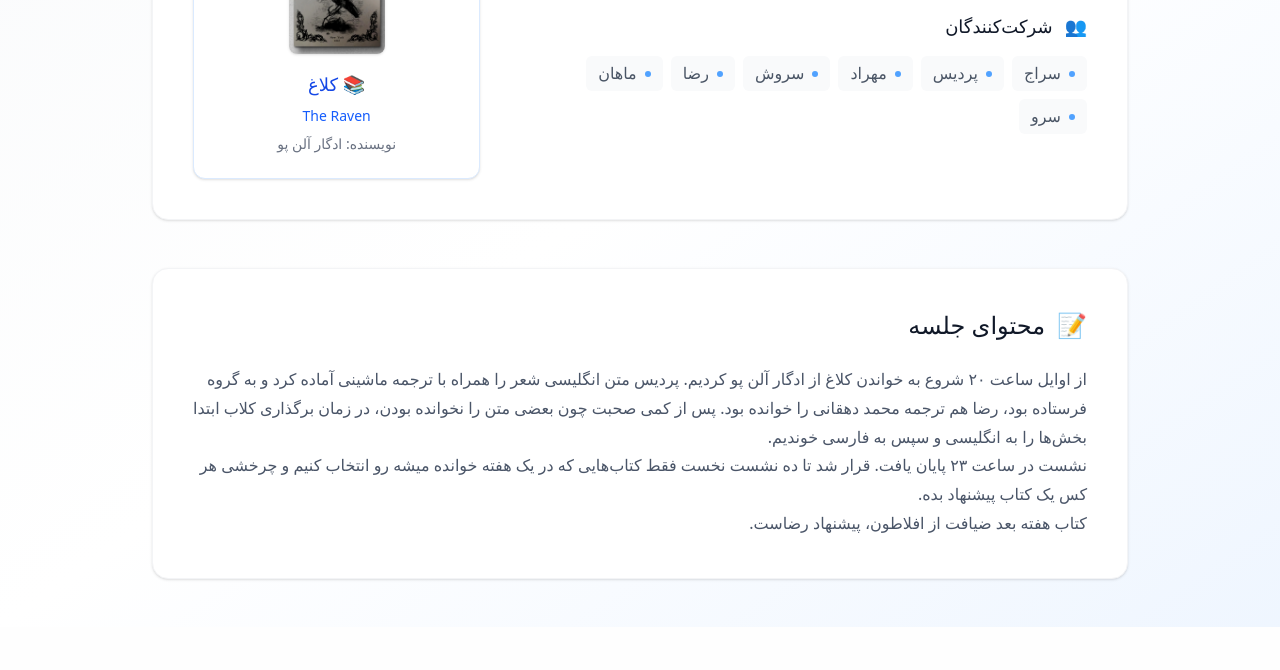
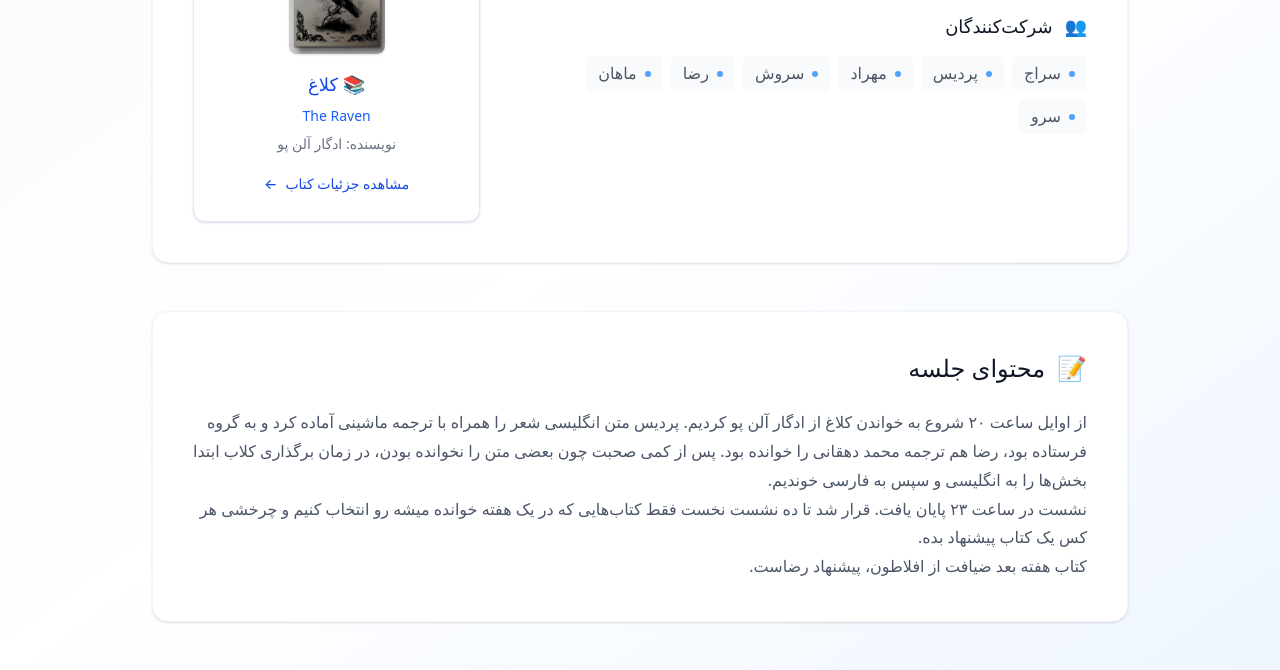
Before and after one commit to mehrad77/gunya-bookclub, a Gatsby site: page /sessions/session-1-the-raven in a window 1280 px wide. Shown: the part 266-936 px from the top of the page. Before the commit the page ends 893 px from the top, so only its background shows below. Built offline with nearby package versions, Linux system fonts and the light colour scheme; Gatsby itself is replaced by a stand-in of ours.

Commit message:
feat: link to book in session card preview

```diff
--- a/src/components/BookInfoCard.tsx
+++ b/src/components/BookInfoCard.tsx
@@ -139,6 +139,7 @@ const BookInfoCard: React.FC<BookInfoCardProps> = ({
           <p className="text-gray-500 text-sm">
             نویسنده: {book.author}
           </p>
+          {renderLink()}
         </div>
       </div>
     </div>
--- a/src/templates/session.tsx
+++ b/src/templates/session.tsx
@@ -178,6 +178,7 @@ export const query = graphql`
       frontmatter {
         title
         titleFarsi
+        slug
         author
         year
         language
```
